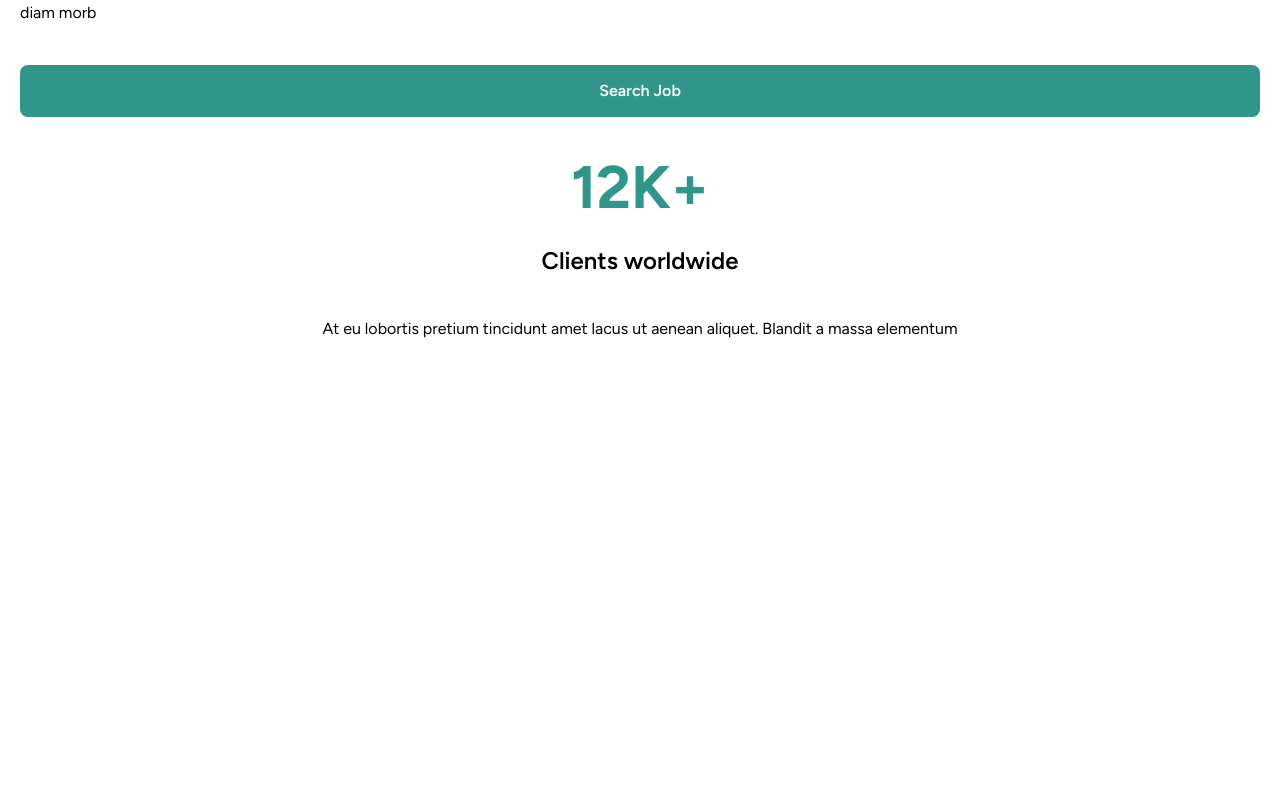
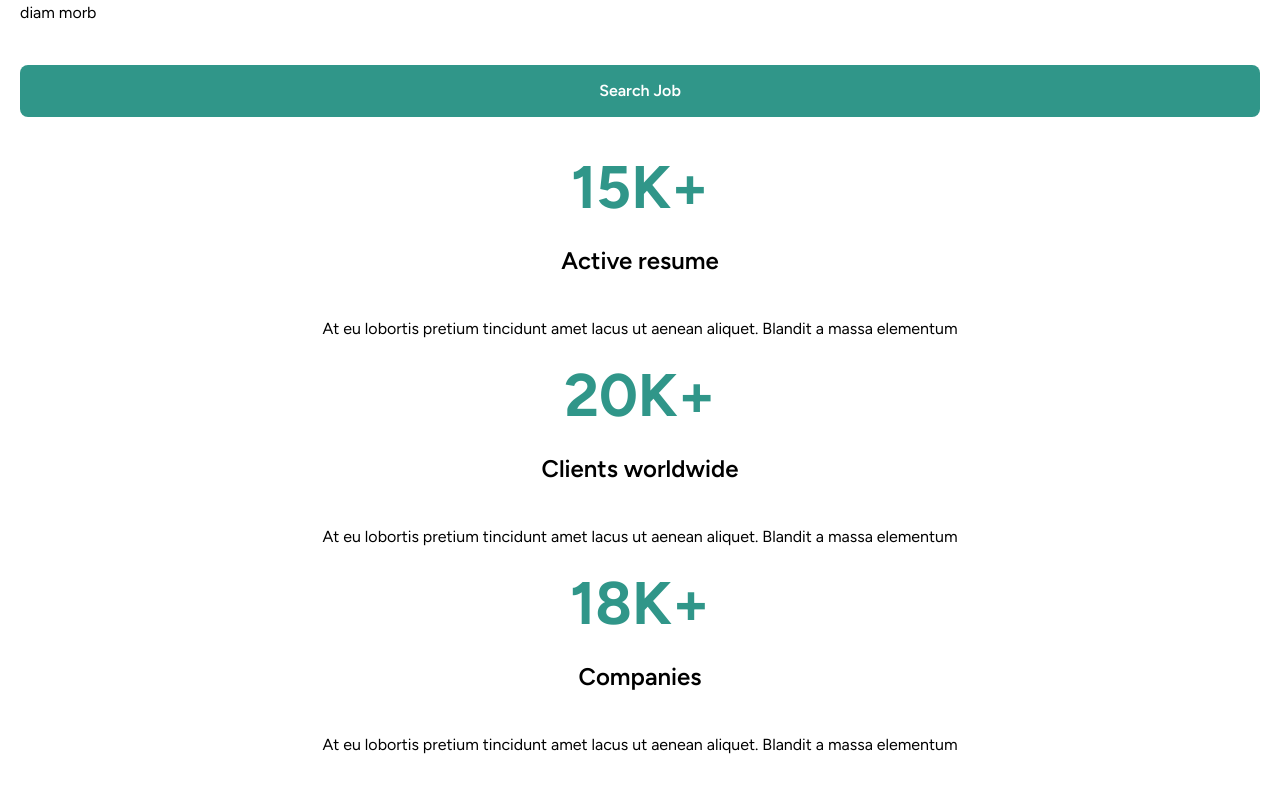
Before and after one commit to hamzalodhi2023/job-portal, a Next.js app: page / in a window 1280 px wide. Shown: the part 4762-5555 px from the top of the page. Before the commit the page ends 5143 px from the top, so only its background shows below. Built offline with nearby package versions, Linux system fonts and the light colour scheme.

Commit message:
feat: implement Info and InfoCounter components with dynamic data; add InfoCards data structure

```diff
--- /dev/null
+++ b/src/@Types/InfoCounter.tsx
@@ -0,0 +1,9 @@
+export interface InfoCounterProps {
+  count: string;
+  heading: string;
+  paragraph: string;
+}
+
+export type InfoCounterCardsProps = {
+  data: InfoCounterProps;
+};
--- a/src/Components/Layout/Info.tsx
+++ b/src/Components/Layout/Info.tsx
@@ -1,6 +1,8 @@
+import INFO_CARDS from "@/Data/InfoCards";
 import Button from "../Ui/Button";
 import Heading from "../Ui/Heading";
 import InfoCounter from "./InfoCounter";
+import { InfoCounterProps } from "@/@Types/InfoCounter";
 
 function Info() {
   return (
@@ -15,7 +17,9 @@
         <Button bg={true} content="Search Job" link="/" width="w-full" />
       </div>
       <div className="w-full flex items-center justify-center flex-col gap-6">
-        <InfoCounter />
+        {INFO_CARDS.map((item: InfoCounterProps, index: number) => (
+          <InfoCounter data={item} key={index} />
+        ))}
       </div>
     </div>
   );
--- a/src/Components/Layout/InfoCounter.tsx
+++ b/src/Components/Layout/InfoCounter.tsx
@@ -1,12 +1,15 @@
 import Heading from "../Ui/Heading";
+import { InfoCounterCardsProps } from "@/@Types/InfoCounter";
 
-function InfoCounter() {
+function InfoCounter({ data }: InfoCounterCardsProps) {
   return (
     <div className="flex items-center justify-center flex-col gap-7">
-      <h3 className="text-primary font-bold text-6xl text-center">12K+</h3>
+      <h3 className="text-primary font-bold text-6xl text-center">
+        {data.count}
+      </h3>
       <Heading
-        heading="Clients worldwide"
-        subHeading="At eu lobortis pretium tincidunt amet lacus ut aenean aliquet. Blandit a massa elementum"
+        heading={data.heading}
+        subHeading={data.paragraph}
         headingSize="text-2xl"
         headingWeight="font-[600]"
       />
--- a/src/Data/BrosweCategory.tsx
+++ b/src/Data/BrosweCategory.tsx
@@ -1,4 +1,3 @@
-import { PiPlantThin } from "react-icons/pi";
 const BROWSE_CATEGORY = [
   {
     icon: (
--- /dev/null
+++ b/src/Data/InfoCards.tsx
@@ -0,0 +1,22 @@
+const INFO_CARDS = [
+  {
+    count: "15K+",
+    heading: "Active resume",
+    paragraph:
+      "At eu lobortis pretium tincidunt amet lacus ut aenean aliquet. Blandit a massa elementum",
+  },
+  {
+    count: "20K+",
+    heading: "Clients worldwide",
+    paragraph:
+      "At eu lobortis pretium tincidunt amet lacus ut aenean aliquet. Blandit a massa elementum",
+  },
+  {
+    count: "18K+",
+    heading: "Companies",
+    paragraph:
+      "At eu lobortis pretium tincidunt amet lacus ut aenean aliquet. Blandit a massa elementum",
+  },
+];
+
+export default INFO_CARDS;
```
